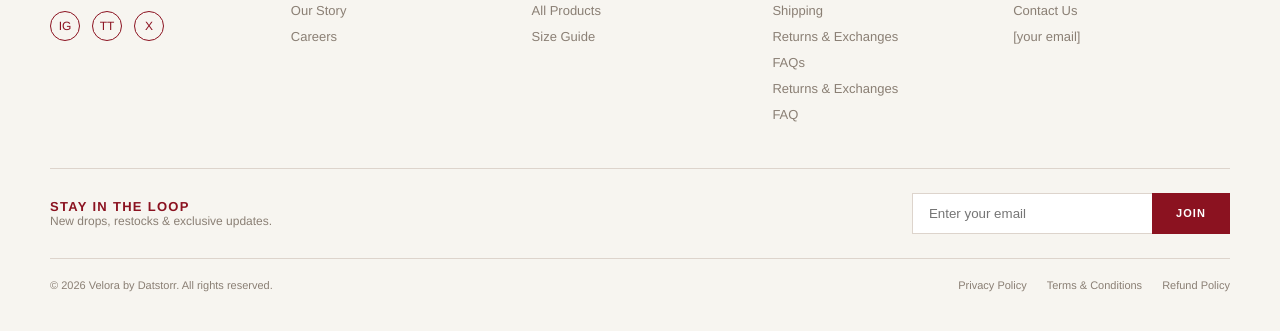
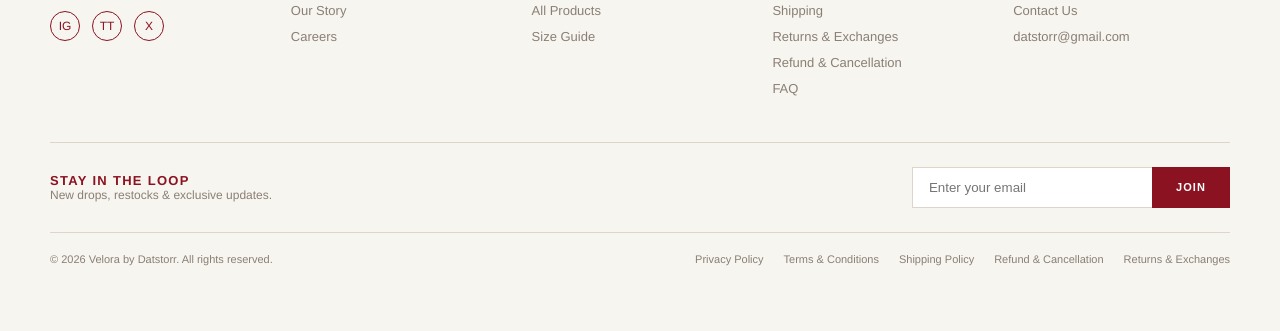
Before and after one commit to datstorr/velora, a website: page public/index.html in a window 1280 px wide. Shown: the part 1820-2151 px from the top of the page. Drawn offline with Linux system fonts and the light colour scheme.

Commit message:
link policies

```diff
--- a/public/index.html
+++ b/public/index.html
@@ -89,15 +89,14 @@
       <div>
         <h4>Help</h4>
         <a href="shipping-policy.html">Shipping</a>
-        <a href="refund-policy.html">Returns &amp; Exchanges</a>
-        <a href="contact.html">FAQs</a>
-        <a href="returns-exchanges.html">Returns & Exchanges</a>
-<a href="faq.html">FAQ</a>
+        <a href="returns-exchanges.html">Returns &amp; Exchanges</a>
+        <a href="refund-policy.html">Refund &amp; Cancellation</a>
+        <a href="faq.html">FAQ</a>
       </div>
       <div>
         <h4>Contact</h4>
         <a href="contact.html">Contact Us</a>
-        <p>[your email]</p>
+        <a href="mailto:datstorr@gmail.com">datstorr@gmail.com</a>
       </div>
     </div>
 
@@ -117,7 +116,9 @@
       <div class="links">
         <a href="privacy-policy.html">Privacy Policy</a>
         <a href="terms-of-service.html">Terms &amp; Conditions</a>
-        <a href="refund-policy.html">Refund Policy</a>
+        <a href="shipping-policy.html">Shipping Policy</a>
+        <a href="refund-policy.html">Refund &amp; Cancellation</a>
+        <a href="returns-exchanges.html">Returns &amp; Exchanges</a>
       </div>
     </div>
   </footer>
```
